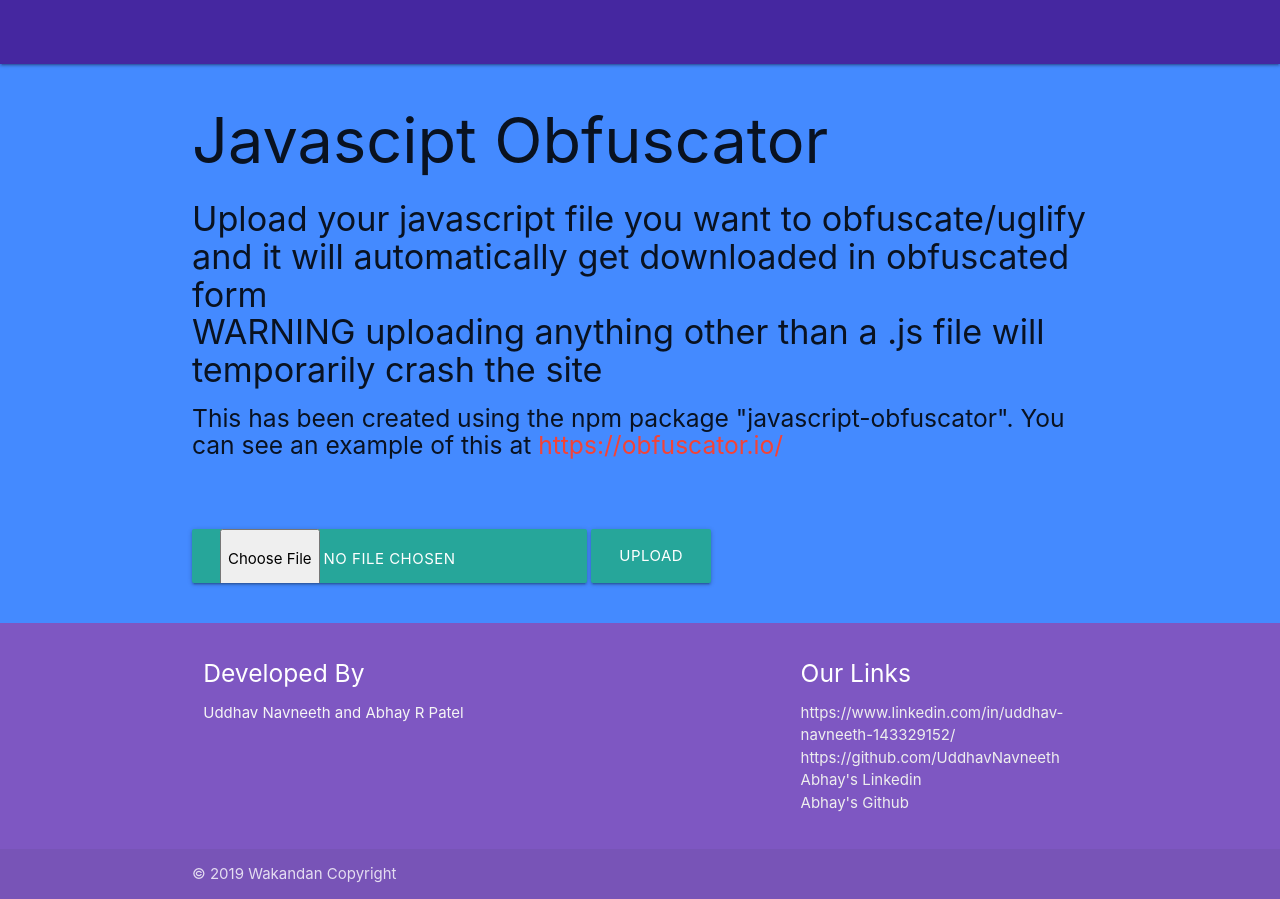
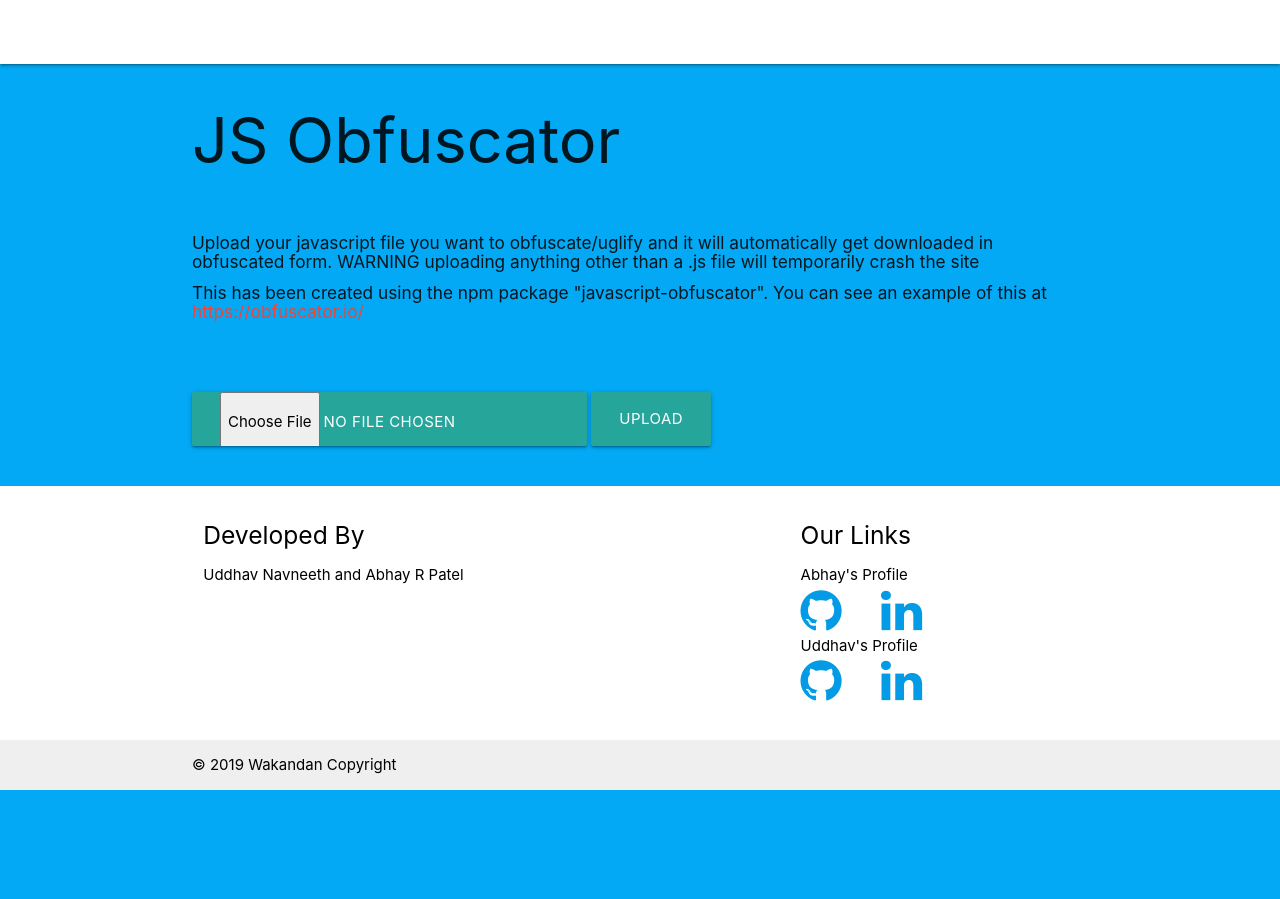
Before and after one commit to UddhavNavneeth/JavascriptObfuscatorWebsite, a Node server app: page / in a window 1280 px wide. After the commit the page ends 790 px from the top, so only its background shows below. Run offline with Node 20, Linux system fonts and the light colour scheme.

Commit message:
Frontend Changes

```diff
--- a/playground.js
+++ b/playground.js
@@ -39,5 +39,7 @@ app.post('/upload',upload.single('myFile') ,(req, res,next) => {
 
 })
 
-app.listen(port);
-console.log(`Server is up on port ${port}`);
+app.listen(port,()=>{
+    console.log(`Server is up on port ${port}`);
+
+});
--- a/views/home.hbs
+++ b/views/home.hbs
@@ -6,7 +6,9 @@
     <meta http-equiv="X-UA-Compatible" content="ie=edge">
     <link rel="stylesheet" href="style.css">
     <link rel="stylesheet" href="https://cdnjs.cloudflare.com/ajax/libs/materialize/1.0.0/css/materialize.min.css">
-    <title>Obfuscate-Javascript</title>
+    <link rel="stylesheet" href="https://cdnjs.cloudflare.com/ajax/libs/font-awesome/4.7.0/css/font-awesome.min.css">
+    <link rel="stylesheet" href="https://cdnjs.cloudflare.com/ajax/libs/font-awesome/4.7.0/css/font-awesome.min.css">
+<title>Obfuscate-Javascript</title>
 </head>
 <style>
     form {
@@ -15,18 +17,19 @@
     }
 
 </style>
-<body class="blue accent-2">
+<body class="light-blue">
 
     {{!-- just for style purposes --}}
     <nav>
-        <div class="nav-wrapper deep-purple darken-3">
+        <div class="nav-wrapper white">
         </div>
     </nav>
 
     <div class="container">
-        <h1>Javascipt Obfuscator</h1>
-        <h4>Upload your javascript file you want to obfuscate/uglify and it will automatically get downloaded in obfuscated form</br>WARNING uploading anything other than a .js file will temporarily crash the site</h4>
-        <h5>This has been created using the npm package "javascript-obfuscator". You can see an example of this at <a class="red-text accent-4" href="https://obfuscator.io/">https://obfuscator.io/</a></h5>
+        <h1>JS Obfuscator</h1>
+        <br>
+        <h6 font-family="Sans-serif">Upload your javascript file you want to obfuscate/uglify and it will automatically get downloaded in obfuscated form. WARNING uploading anything other than a .js file will temporarily crash the site</h6>
+        <h6 font-family="Sans-serif">This has been created using the npm package "javascript-obfuscator". You can see an example of this at <a class="red-text accent-4" href="https://obfuscator.io/">https://obfuscator.io/</a></h6>
 
 
         <form method="post" action="/upload" enctype='multipart/form-data'>
@@ -35,26 +38,29 @@
         </form>
     </div>
 
-    <footer class="page-footer deep-purple lighten-1">
+    <footer class="page-footer white lighten-1">
         <div class="container">
             <div class="row">
               <div class="col l6 s12">
-                <h5 class="white-text">Developed By</h5>
-                <p class="grey-text text-lighten-4">Uddhav Navneeth and Abhay R Patel</p>
+                <h5 class="black-text">Developed By</h5>
+                <p class="black-text text-lighten-4">Uddhav Navneeth and Abhay R Patel</p>
               </div>
               <div class="col l4 offset-l2 s12">
-                <h5 class="white-text">Our Links</h5>
+                <h5 class="black-text">Our Links</h5>
                 <ul>
-                  <li><a class="grey-text text-lighten-3 ourLink" href="https://www.linkedin.com/in/uddhav-navneeth-143329152/">https://www.linkedin.com/in/uddhav-navneeth-143329152/</a></li>
-                  <li><a class="grey-text text-lighten-3 ourLink" href="https://github.com/UddhavNavneeth">https://github.com/UddhavNavneeth</a></li>
-                  <li><a class="grey-text text-lighten-3 ourLink" href="#!">Abhay's Linkedin</a></li>
-                  <li><a class="grey-text text-lighten-3 ourLink" href="#!">Abhay's Github</a></li>
+                  <li class="black-text">Abhay's Profile</li>
+                  <li><a class="fa fa-github" style="font-size:48px" href="https://github.com/abhayrpatel10"></a>nbsb
+                  <a class="fa fa-linkedin" style="font-size:48px" href="https://www.linkedin.com/in/abhayrpatel/"></a></li>
+
+                  <li class="black-text">Uddhav's Profile</li>
+                  <li><a class="fa fa-github" style="font-size:48px" href="https://github.com/UddhavNavneeth"></a>nbsb
+                  <a class="fa fa-linkedin" style="font-size:48px" href="https://www.linkedin.com/in/uddhav-navneeth-143329152/"></a></li>
                 </ul>
               </div>
             </div>
           </div>
         </div>
-        <div class="footer-copyright">
+        <div class="footer-copyright black-text">
             <div class="container">
             © 2019 Wakandan Copyright
             </div>
```
Also changed, not shown: hello.js (+1 -1 lines), server.js (+23 -17 lines), 1 other file.
